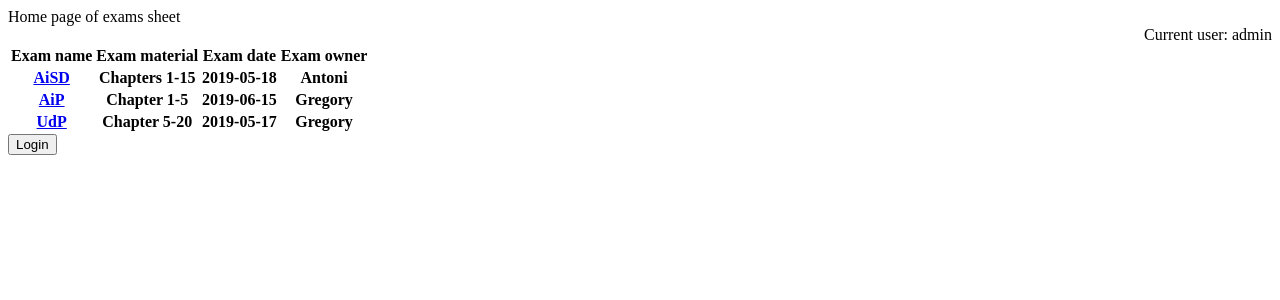
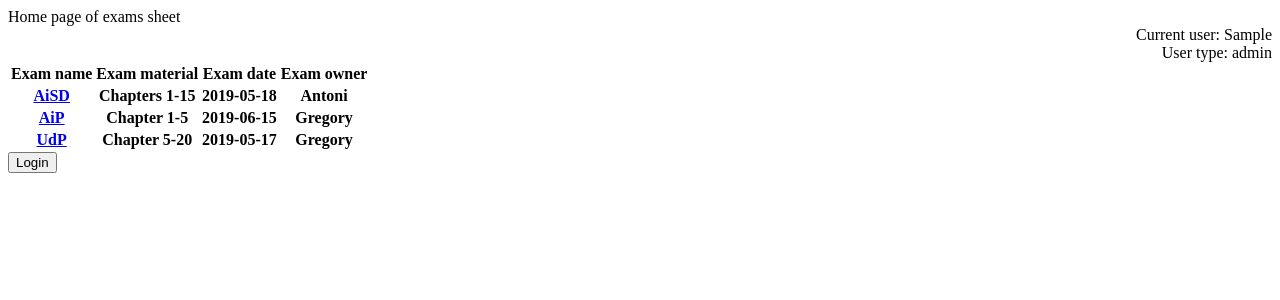
Before and after one commit to mateuszsmrokowski/Skychallenge, a Django app: template Chapter_I/exams/templates/exams/index.html in a window 1280 px wide. Shown: the top 300 px of the page. Run offline with Django 3.2, Linux system fonts and the light colour scheme; data comes from the database, SQL or seed files in the repository; tables that the repository leaves empty hold one stand-in row (values such as "Sample post"); the template is opened without the code that fills it: values that come from a table or form of the project are taken from there, most other values are stand-ins (such as "Sample title", 1, 10 or a date in 2020); lists and menus that the app fills with data are empty; some libraries are stand-ins or nearby versions.

Commit message:
Bug fixes

```diff
--- a/Chapter_I/exams/templates/exams/index.html
+++ b/Chapter_I/exams/templates/exams/index.html
@@ -1,9 +1,14 @@
 Home page of exams sheet
 <div style="text-align: right;">
-		Current user: {{user_type}}
+	{% if user_id != -1 %}
+	Current user: {{user_data}} </br>
+	{% endif %}
 	</div>
+<div style="text-align: right;">
+ User type: {{user_type}}
+</div>
+
 {% if exams_list %}
-
 	<table class="sortable">
 		<tr>
 			<th>Exam name</th>
```
Also changed, not shown: Chapter_I/exams/views.py (+6 -1 lines).
